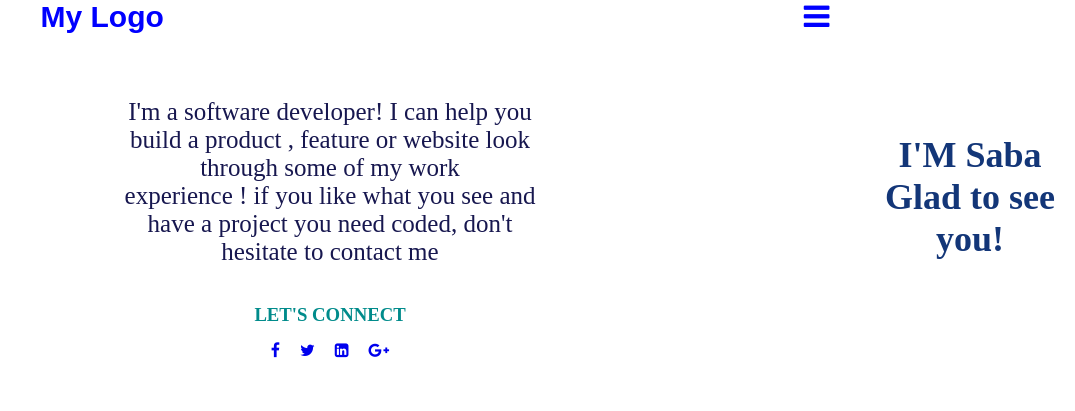
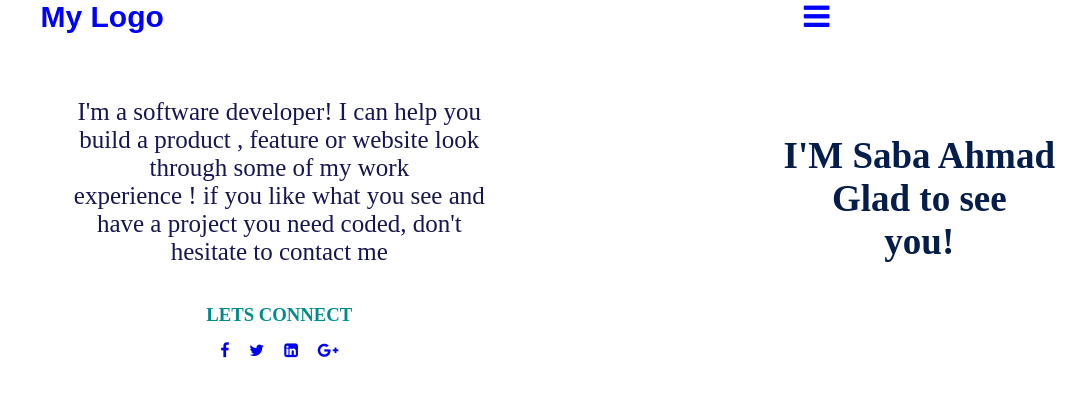
Before and after one commit to SabaAhmad404/portofolio, a website: page index.html in a window 1280 px wide. Shown: the whole page, without its empty margins (205-1280 px from the left). Drawn offline with Linux system fonts and the light colour scheme.

Commit message:
update html and css

```diff
--- a/index.html
+++ b/index.html
@@ -21,7 +21,7 @@
 </header>
 <section>
     <div class="fitem">
-    <h1>I'M Saba <br> Glad to see <br> you!</h1>
+    <h1>I'M Saba Ahmad <br> Glad to see <br> you!</h1>
     <p>
         I'm a software developer! I can help you <br> build a product , feature or website look <br> through some of my work <br> experience ! if you like what you see and <br> have a project you need coded, don't <br> hesitate to contact me
     </p>
@@ -29,7 +29,7 @@
 </section>
 <footer>
     <div class="footer-content">
-      <h3>LET'S CONNECT</h3>
+      <h3>LETS CONNECT</h3>
       <ul class="socials">
         <li><a href="#"><i class="fa fa-facebook"></i></a></li>
         <li><a href="#"><i class="fa fa-twitter"></i></a></li>
--- a/style.css
+++ b/style.css
@@ -28,9 +28,9 @@ label.logo {
 }
 
 h1 {
-  font-size: 36px;
+  font-size: 37px;
   text-align: center;
-  color: rgb(19, 54, 120);
+  color: rgb(4, 29, 74);
   float: inline-end;
   padding: 20px;
   margin: 1rem 0 3rem 0;
@@ -84,5 +84,5 @@ footer {
 }
 
 .social a:hover i {
-  color: brown;
+  color: rgb(170, 12, 91);
 }
```
